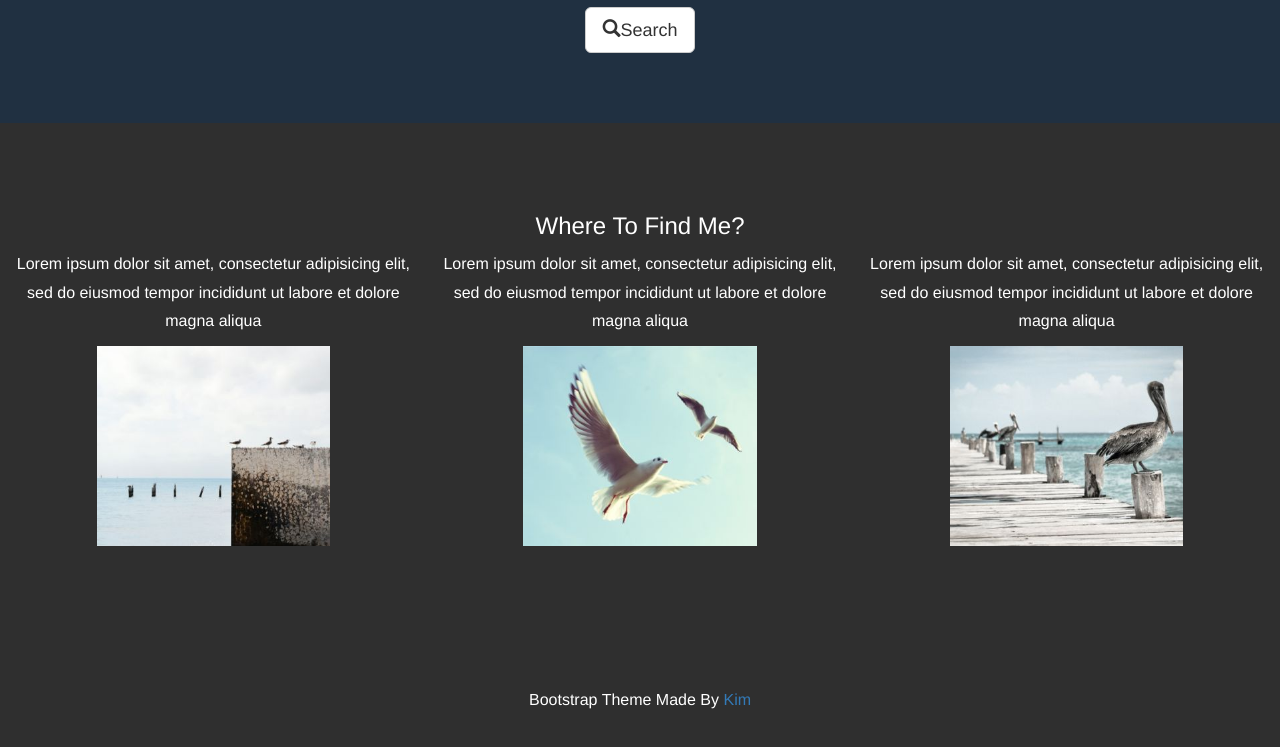
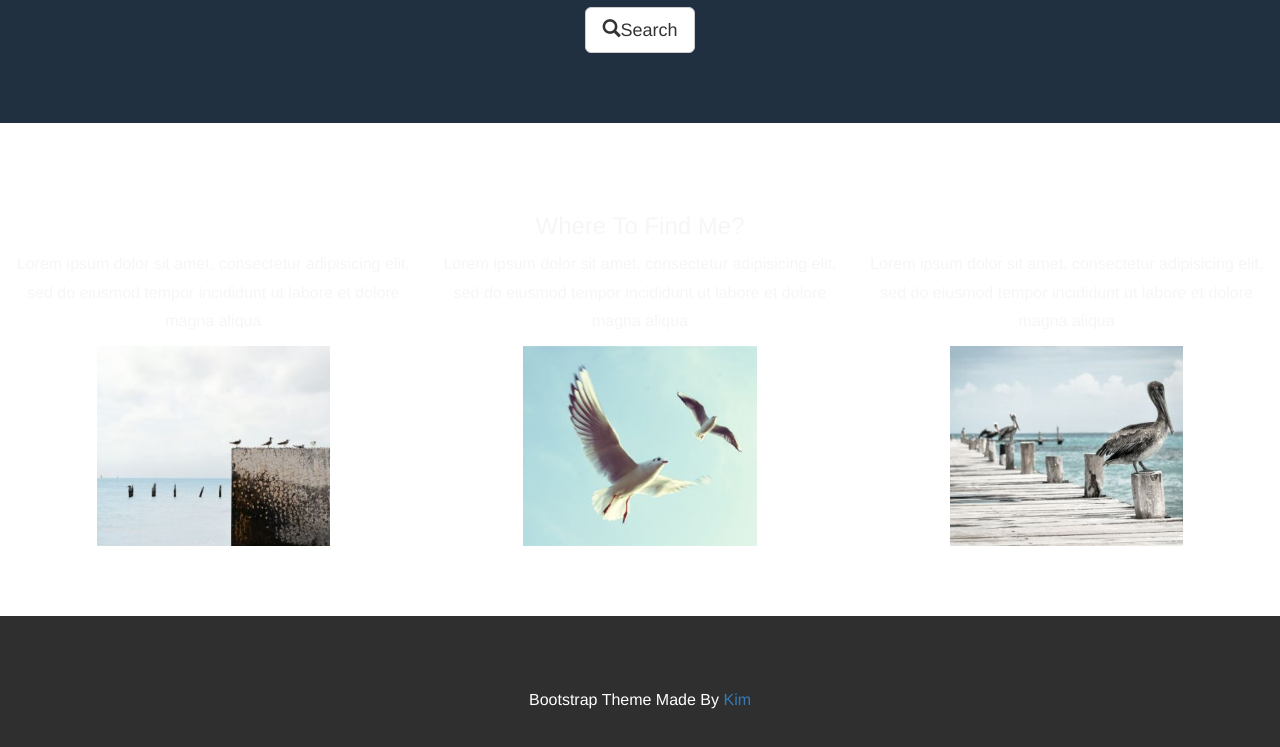
Before and after one commit to mae0901/mae.github.io, a plain HTML site: page index.html in a window 1280 px wide. Shown: the part 952-1699 px from the top of the page. Drawn offline with nearby package versions, Linux system fonts and the light colour scheme.

Commit message:
Update index.html
Signed-off-by: mae0901 <urangoo5713@gmail.com>

```diff
--- a/index.html
+++ b/index.html
@@ -105,8 +105,8 @@
 
     <style>
         .bg-3 {
-            background-color: #2f2f2f;
-            color: #ffffff;
+            background-color: #ffffff;
+            color: 555555;
             text-align: center;
         }
         .bg-4 {
```
